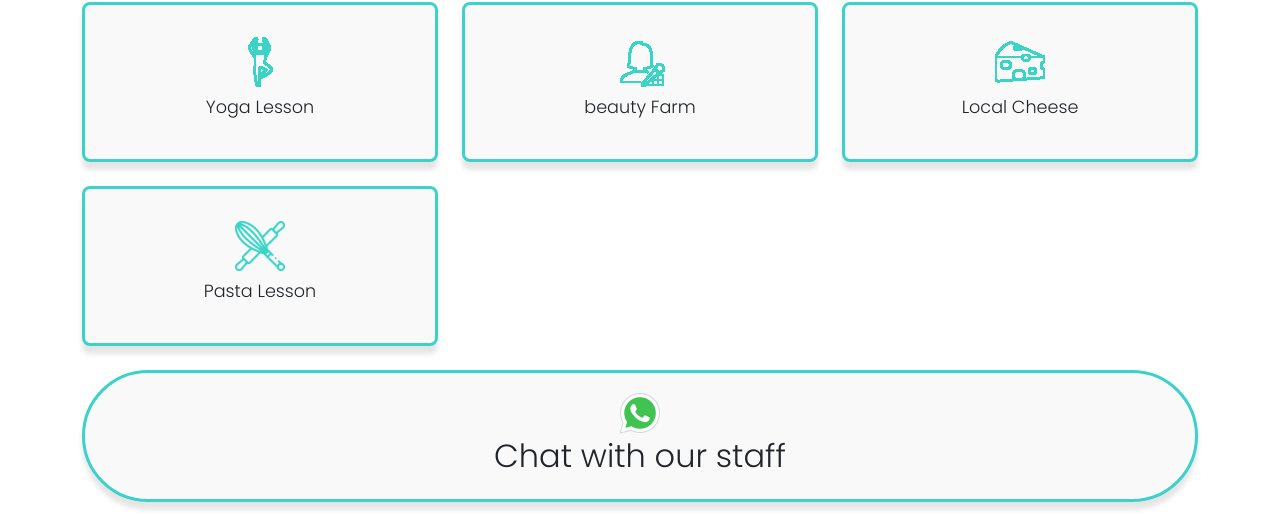
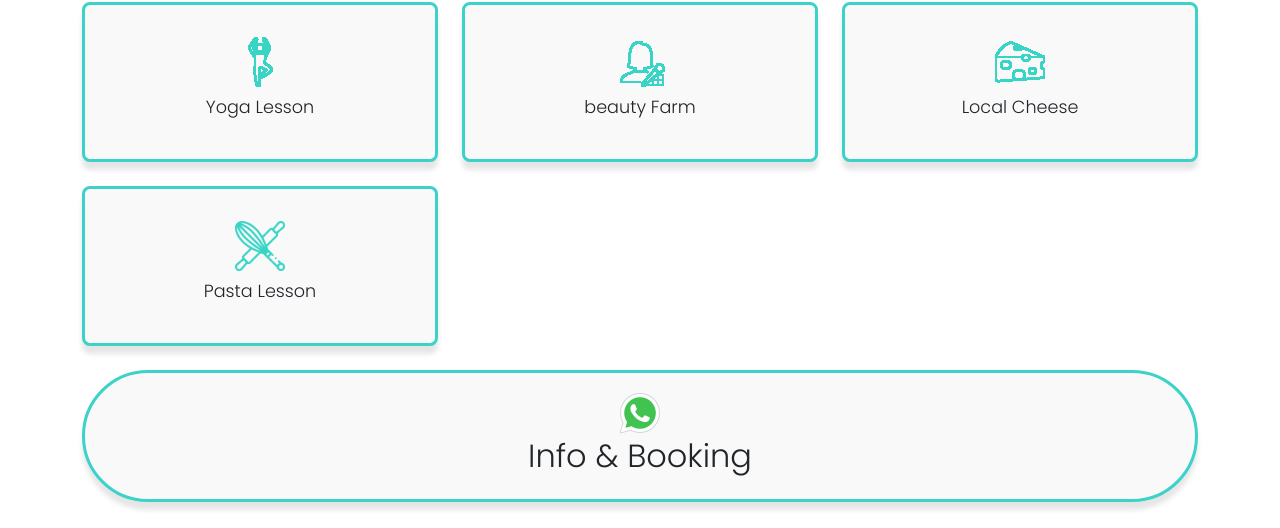
Before and after one commit to acapobia23/velonis, a plain HTML site: page docs/boxes/at-your-door/at-your-door.html in a window 1280 px wide. Shown: the part 272-800 px from the top of the page. Drawn offline with nearby package versions, Linux system fonts and the light colour scheme.

Commit message:
info&booking

```diff
--- a/docs/boxes/at-your-door/at-your-door.html
+++ b/docs/boxes/at-your-door/at-your-door.html
@@ -57,7 +57,7 @@
         <a href="https://wa.me/+393473119031" class="text-decoration-none text-dark">
           <div class="bott-grid-item text-center py-3">
             <img src="../../assets/img/icons/whatsapp.png" alt="contact us" />
-            <h2>Chat with our staff</h2>
+            <h2>Info & Booking</h2>
           </div>
         </a>
       </div>
```
Also changed, not shown: docs/boxes/experiences/experience.html (+1 -1 lines), docs/boxes/mobility/mobility.html (+1 -1 lines), docs/boxes/nightlife/nightlife.html (+1 -1 lines), docs/boxes/restaurants/restaurants.html (+1 -1 lines), docs/index.html (+1 -1 lines).
